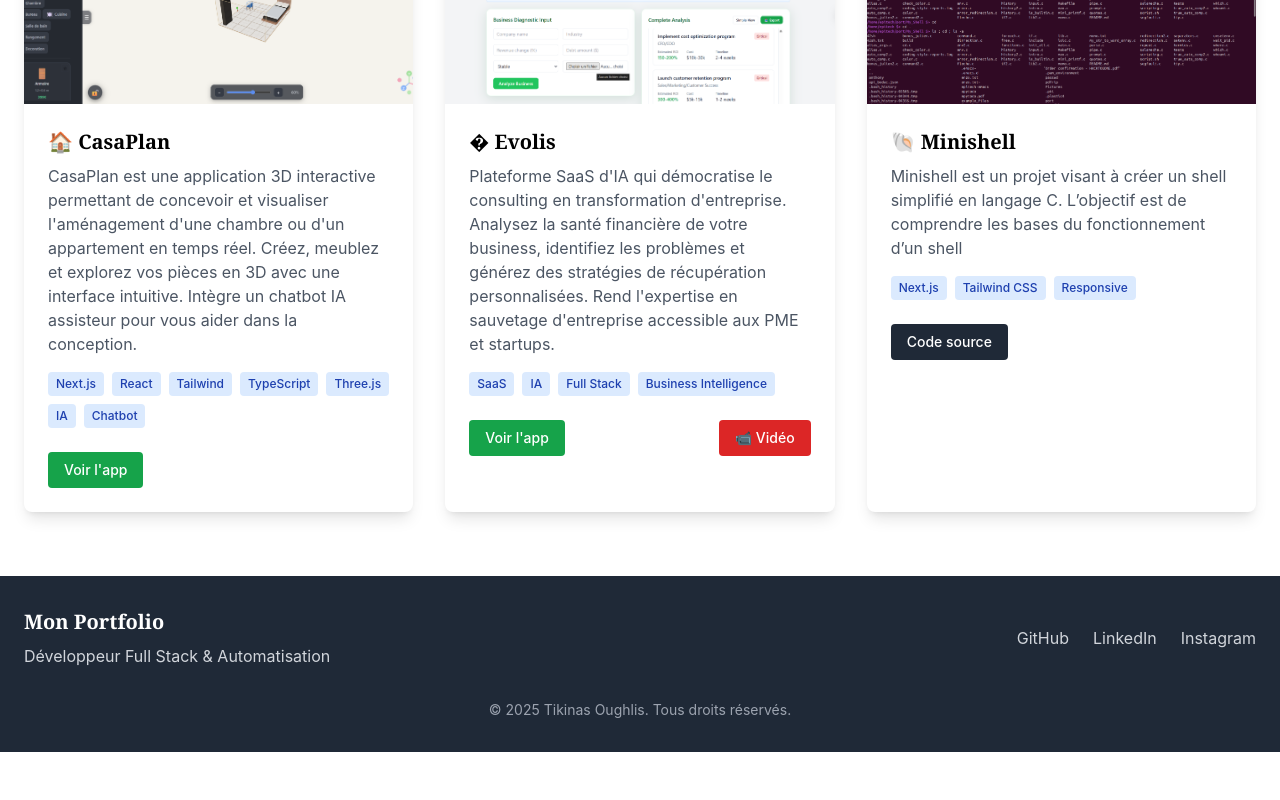
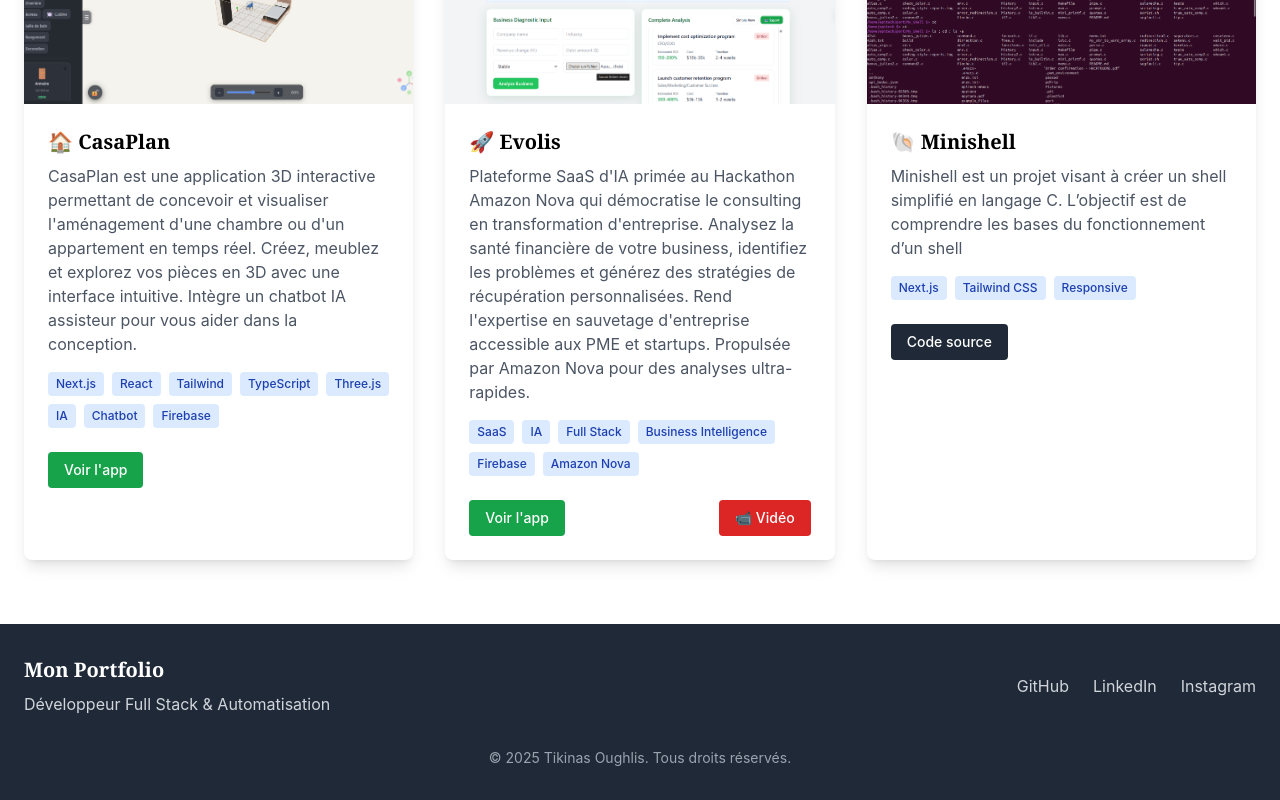
Before and after one commit to EpitechProject/porfolio, a Next.js app: page /projects in a window 1280 px wide. Shown: the part 960-1760 px from the top of the page. Before the commit the page ends 1712 px from the top, so only its background shows below. Built offline with nearby package versions, Linux system fonts and the light colour scheme.

Commit message:
feat: add more tags

```diff
--- a/data/projects.js
+++ b/data/projects.js
@@ -30,16 +30,16 @@
     title: "🏠 CasaPlan",
     description: "CasaPlan est une application 3D interactive permettant de concevoir et visualiser l'aménagement d'une chambre ou d'un appartement en temps réel. Créez, meublez et explorez vos pièces en 3D avec une interface intuitive. Intègre un chatbot IA assisteur pour vous aider dans la conception.",
     image: "/images/casaplan.png",
-    tags: ["Next.js", "React", "Tailwind", "TypeScript", "Three.js", "IA", "Chatbot"],
+    tags: ["Next.js", "React", "Tailwind", "TypeScript", "Three.js", "IA", "Chatbot", "Firebase"],
     githubUrl: "https://casa-plan-web-version.vercel.app/",
     featured: true
   },
   {
     id: 5,
-    title: "� Evolis",
-    description: "Plateforme SaaS d'IA qui démocratise le consulting en transformation d'entreprise. Analysez la santé financière de votre business, identifiez les problèmes et générez des stratégies de récupération personnalisées. Rend l'expertise en sauvetage d'entreprise accessible aux PME et startups.",
+    title: "🚀 Evolis",
+    description: "Plateforme SaaS d'IA primée au Hackathon Amazon Nova qui démocratise le consulting en transformation d'entreprise. Analysez la santé financière de votre business, identifiez les problèmes et générez des stratégies de récupération personnalisées. Rend l'expertise en sauvetage d'entreprise accessible aux PME et startups. Propulsée par Amazon Nova pour des analyses ultra-rapides.",
     image: "/images/evolis.png",
-    tags: ["SaaS", "IA", "Full Stack", "Business Intelligence"],
+    tags: ["SaaS", "IA", "Full Stack", "Business Intelligence", "Firebase", "Amazon Nova"],
     githubUrl: "https://evolis-five.vercel.app/",    videoUrl: "https://www.youtube.com/watch?v=9WmOoUFFZi4",    featured: true
   },
   {
```
